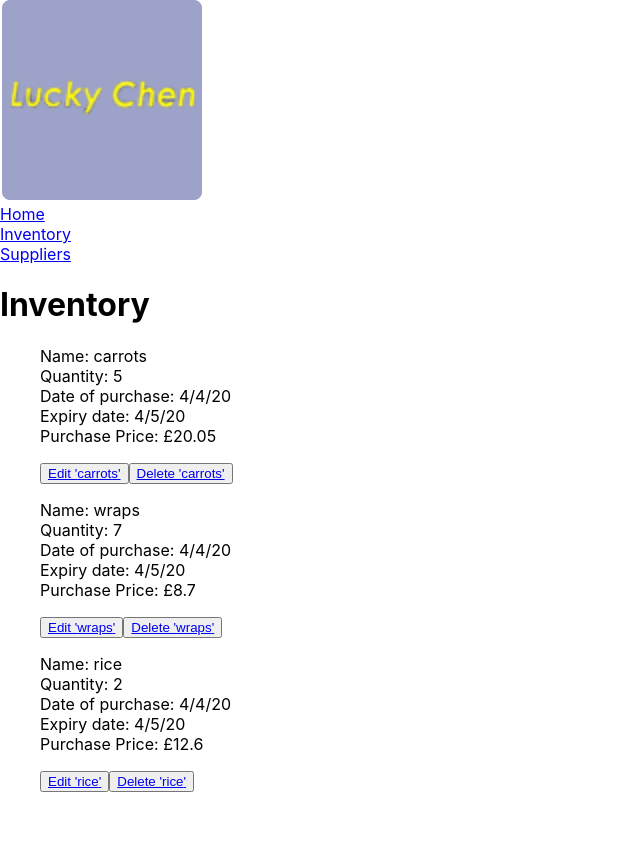
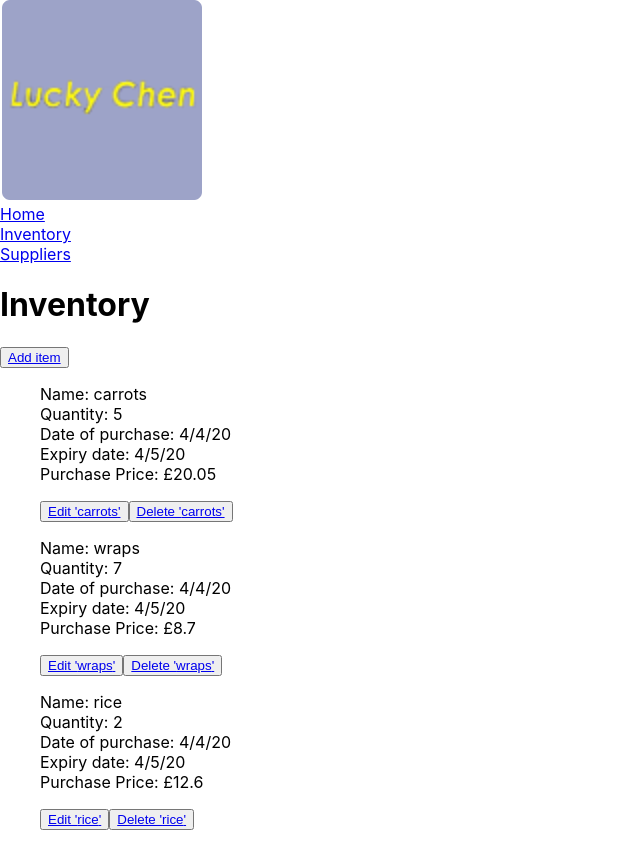
Before and after one commit to rfrosty/lucky_chin, a React (Create React App) app: page /inventory in a window 1280 px wide. Shown: the whole page, without its empty margins (0-640 px from the left). Before the commit the page ends 808 px from the top, so only its background shows below. Built offline with nearby package versions, Linux system fonts and the light colour scheme.

Commit message:
add new button item redirects to InventoryCreateForm

```diff
--- a/src/components/inventory/InventoryCreateForm.js
+++ b/src/components/inventory/InventoryCreateForm.js
@@ -13,7 +13,7 @@ class InventoryCreateForm extends Component {
 
     return (
       <>
-        <p>I am an ICF.</p>
+        <p>I am an ICF. </p>
       </>
     )
   }
--- a/src/components/inventory/InventoryList.js
+++ b/src/components/inventory/InventoryList.js
@@ -12,9 +12,12 @@ const InventoryList = (props) => {
   }))
 
   return (
+    <>
+    <button><a href="/inventory/new">Add item</a></button>
     <ul>
       {itemList}
     </ul>
+    </>
   )
 
 }
```
